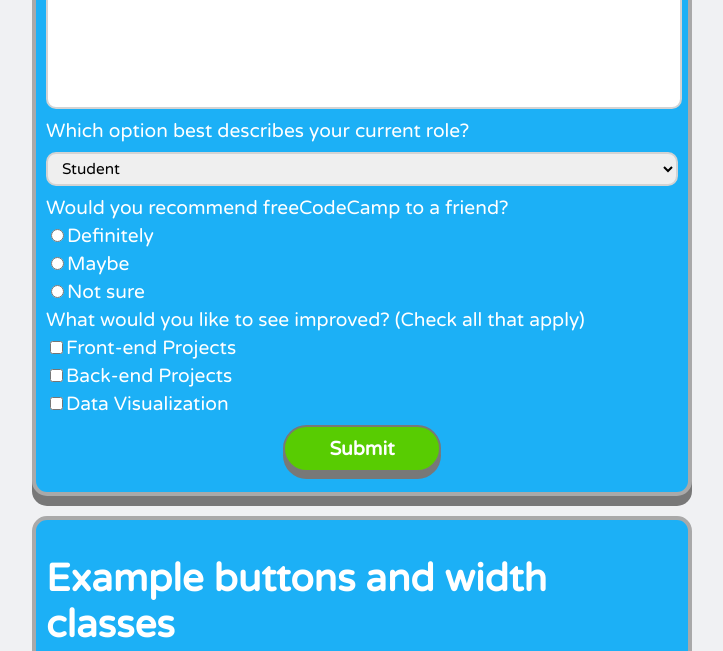
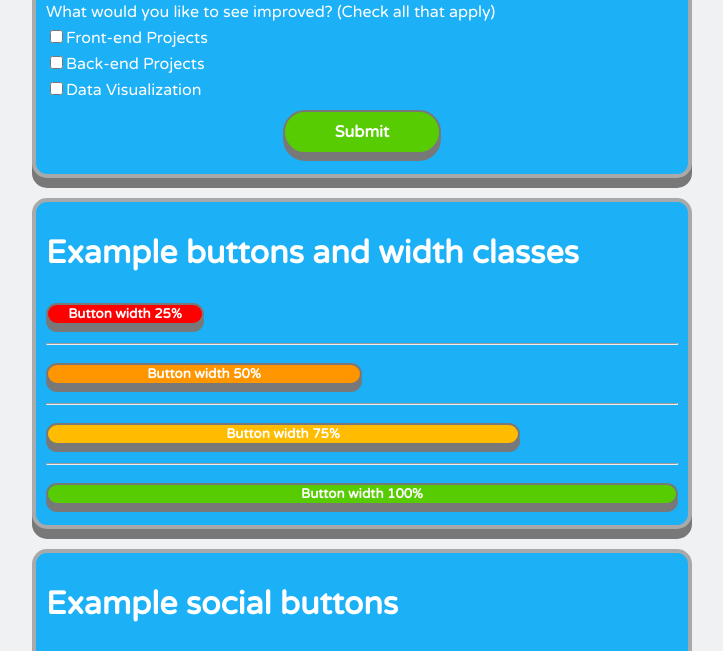
Before and after one commit to manuel12/fluent-css, a plain HTML site: page index.html in a window 1280 px wide. Shown: the part 2101-2752 px from the top of the page, without its empty margins (278-1001 px from the left). Drawn offline with Linux system fonts and the light colour scheme.

Commit message:
Added width and font-size classes.

```diff
--- a/custom-styles.css
+++ b/custom-styles.css
@@ -4,7 +4,7 @@
 
 :root {
   background-color: #f0f1f3;
-  font-size: 1.2rem;
+  font-size: 1rem;
   color: white;
 }
 
@@ -14,7 +14,6 @@
 }
 
 .heading-depth {
-  background-color: #ffbc00;
   text-align: center;
 
   padding: 3px;
@@ -92,10 +91,12 @@
 }
 
 .button {
+  color: white;
   text-align: center;
   font-weight: bold;
   margin: 10px auto;
   max-width: 50%;
+
 
   border: 2px solid rgb(120, 120, 120);
   border-radius: 50px;
@@ -116,3 +117,39 @@
   color: white;
   font-size: inherit;
 }
+
+.w-25 {
+  width: 25% !important;
+  max-width: 25% !important;
+}
+
+.w-50 {
+  width: 50% !important;
+  max-width: 50% !important;
+}
+
+.w-75 {
+  width: 75% !important;
+  max-width: 75% !important;
+}
+
+.w-100 {
+  width: 100% !important;
+  max-width: 100% !important;
+}
+
+.fs-1pt25 {
+  font-size: 1.25rem;
+}
+
+.fs-1pt5 {
+  font-size: 1.5rem;
+}
+
+.fs-1pt75 {
+  font-size: 1.75rem;
+}
+
+.fs-2 {
+  font-size: 2rem;
+}
```
